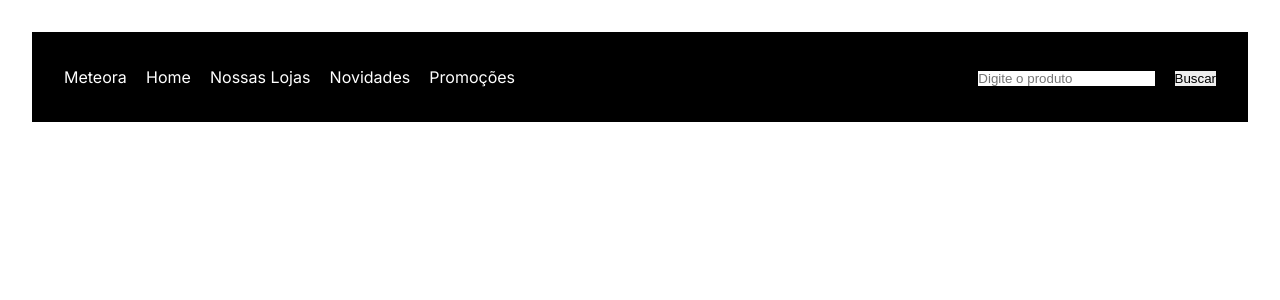
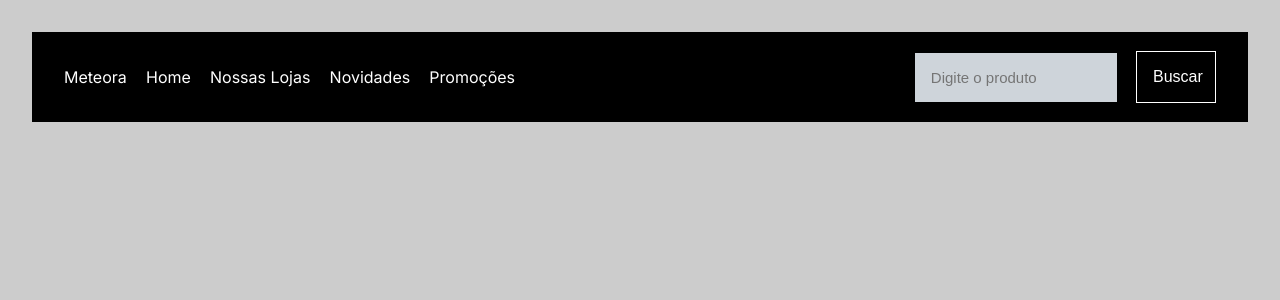
Before and after one commit to Cleber-Severo/Meteora, a React (Vite) app: page / in a window 1280 px wide. Shown: the top 300 px of the page. Built offline with nearby package versions, Linux system fonts and the light colour scheme.

Commit message:
chore: button and search bar styled, main page background color to gray

```diff
--- a/src/components/Cabecalho/Cabecalho.module.css
+++ b/src/components/Cabecalho/Cabecalho.module.css
@@ -1,4 +1,6 @@
-.container__nav, .list, .list__menu{
+.container__nav,
+.list,
+.list__menu {
   display: flex;
 }
 
@@ -13,7 +15,9 @@
   height: 58px;
 }
 
-.list, .list__menu {
+.list,
+.list__menu {
+  align-items: center;
   gap: 1.2rem;
   list-style: none;
 }
@@ -21,3 +25,32 @@
 .list__menu {
   color: white;
 }
+
+.search,
+.btn {
+  height: 100%;
+  padding: 1rem;
+}
+
+.search {
+  color: #6c757d;
+  background-color: #ced4da;
+
+  font-size: 15px;
+  font-weight: 400;
+
+  outline: none;
+
+  width: 170px;
+}
+
+.btn {
+  color: #ffffff;
+  background-color: #000000;
+  border: 1px solid #ffffff;
+
+  font-size: 16px;
+  font-weight: 500;
+
+  width: 80px;
+}
--- a/src/components/Cabecalho/index.jsx
+++ b/src/components/Cabecalho/index.jsx
@@ -13,8 +13,8 @@ function Cabecalho() {
                 <li>Promoções</li>
             </ul>
             <ul className={styles.list}>
-                <li><input type="text" placeholder='Digite o produto' /></li>
-                <li><button>Buscar</button></li>
+                <li><input className={styles.search} type="text" placeholder='Digite o produto' /></li>
+                <li><button className={styles.btn}>Buscar</button></li>
             </ul>
         </nav>
     </header>
--- a/src/index.css
+++ b/src/index.css
@@ -1,13 +1,15 @@
 * {
-padding:0;
-margin:0;
-vertical-align:baseline;
-list-style:none;
-border:0
+  padding: 0;
+  margin: 0;
+  vertical-align: baseline;
+  list-style: none;
+  border: 0;
 }
 body {
+  background-color: #cccccc;
+  font-family: "Inter", sans-serif;
+
   width: 100vw;
   height: 100vh;
 
-font-family: 'Inter', sans-serif;
 }
```
Lines whose indentation alone changed are shown as unchanged.
